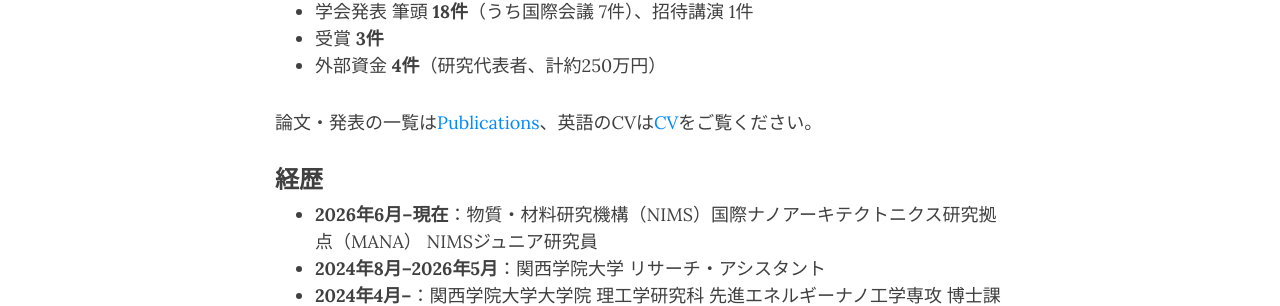
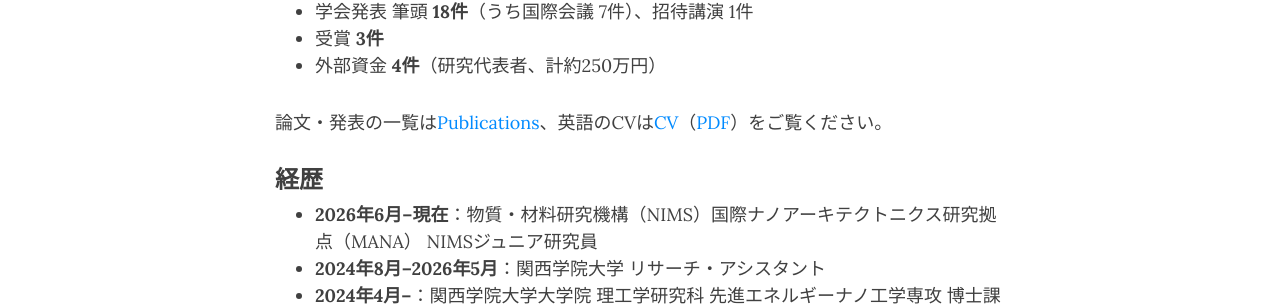
Before and after one commit to kamecham/TomoakiKameda.github.io, a Jekyll site: the page built from ja/index.md, in a window 1280 px wide and 900 px high, scrolled down 1451 px. Shown: the part 149-455 px from the top of the window. Built offline with Jekyll 4.4.1, drawn with Linux system fonts in a browser that asks for light colours.

Commit message:
英語CVのPDFを追加
- LaTeX原稿（_cv/Kameda_CV.tex）と2ページのPDF（assets/cv/Kameda_CV.pdf）を追加
- CVページと日本語ページからPDFにリンク
- READMEにCVの再ビルド手順を記載

Co-Authored-By: Claude Opus 5.5 <noreply@anthropic.com>

```diff
--- a/ja/index.md
+++ b/ja/index.md
@@ -33,7 +33,7 @@ share-description: 亀田智明 — 関西学院大学 博士後期課程／NIMS
 - 受賞 **3件**
 - 外部資金 **4件**（研究代表者、計約250万円）
 
-論文・発表の一覧は[Publications]({{ site.baseurl }}/publications/)、英語のCVは[CV]({{ site.baseurl }}/cv/)をご覧ください。
+論文・発表の一覧は[Publications]({{ site.baseurl }}/publications/)、英語のCVは[CV]({{ site.baseurl }}/cv/)（[PDF]({{ site.baseurl }}/assets/cv/Kameda_CV.pdf)）をご覧ください。
 
 ### 経歴
 - **2026年6月–現在**：物質・材料研究機構（NIMS）国際ナノアーキテクトニクス研究拠点（MANA） NIMSジュニア研究員
```
Also changed, not shown: cv.md (+1 -1 lines), README.md, 2 other files.
